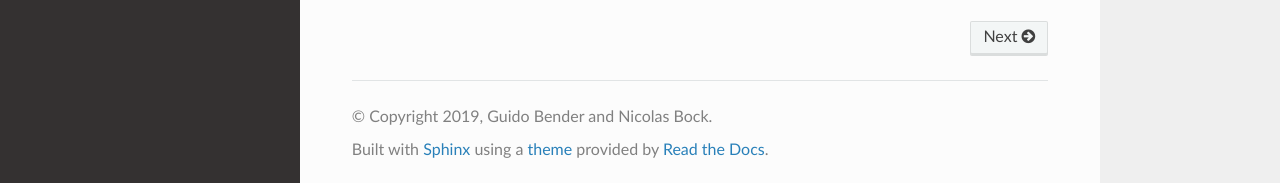
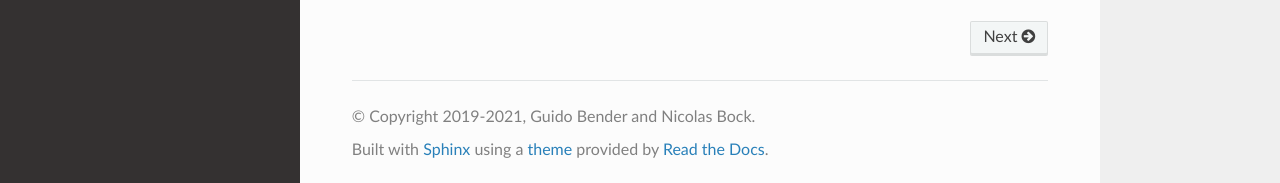
Before and after one commit to nicolasbock/filechooser, a Sphinx documentation site: the page built from docs/index.rst, in a window 1280 px wide and 1014 px high. Shown: the part 828-1011 px from the top of the window. Built offline with Sphinx 7.4.7 and the Read the Docs theme 2.0.0, drawn with Linux system fonts in a browser that asks for light colours.

Commit message:
Update copyright
Signed-off-by: Nicolas Bock <nicolasbock@gmail.com>

```diff
--- a/docs/conf.py
+++ b/docs/conf.py
@@ -20,7 +20,7 @@
 # -- Project information -----------------------------------------------------
 
 project = 'filechooser'
-copyright = '2019, Guido Bender and Nicolas Bock'
+copyright = '2019-2021, Guido Bender and Nicolas Bock'
 author = 'Guido Bender and Nicolas Bock'
 
 # The short X.Y version
```
